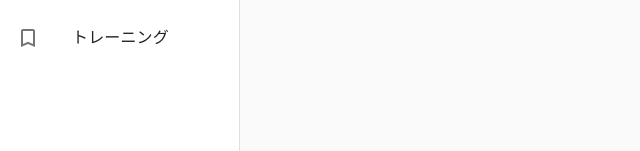
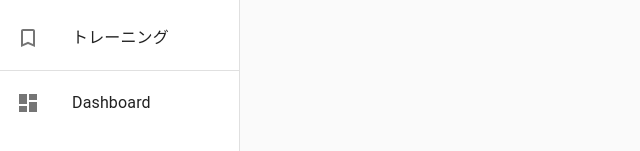
Before and after one commit to tingtt/webapp.flowfirmer, a Next.js app: page /app in a window 1280 px wide. Shown: the part 365-516 px from the top of the page, without its empty margins (0-640 px from the left). Built offline with nearby package versions, Linux system fonts and the light colour scheme.

Commit message:
Dashboardのナビゲーションボタン（位置未修正）

```diff
--- a/components/app/NavigationDrawer.tsx
+++ b/components/app/NavigationDrawer.tsx
@@ -92,6 +92,20 @@ export default function NavigationDrawer(props: Props) {
                     // </ListItem>
                 ))}
             </List>
+            {/* TODO: 以下のDividerとListの表示位置をbottomに修正 */}
+            <Divider />
+            <List>
+                {/* Dashboard */}
+                {/* navigationListItemにDashboardが含まれていて、hiddenがundefinedの場合に表示 */}
+                {appNavigationManager.navigationListItems.originalItems.filter(value => value.name == 'Dashboard' && value.hidden == undefined).length != 0 &&
+                    <ListItem button key={'Dashboard'} onClick={()=>props.setNav({name: 'Dashboard'})}>
+                        <ListItemIcon>
+                            <Dashboard />
+                        </ListItemIcon>
+                        <ListItemText primary={'Dashboard'} />
+                    </ListItem>
+                }
+            </List>
         </Drawer>
     );
 }
```
